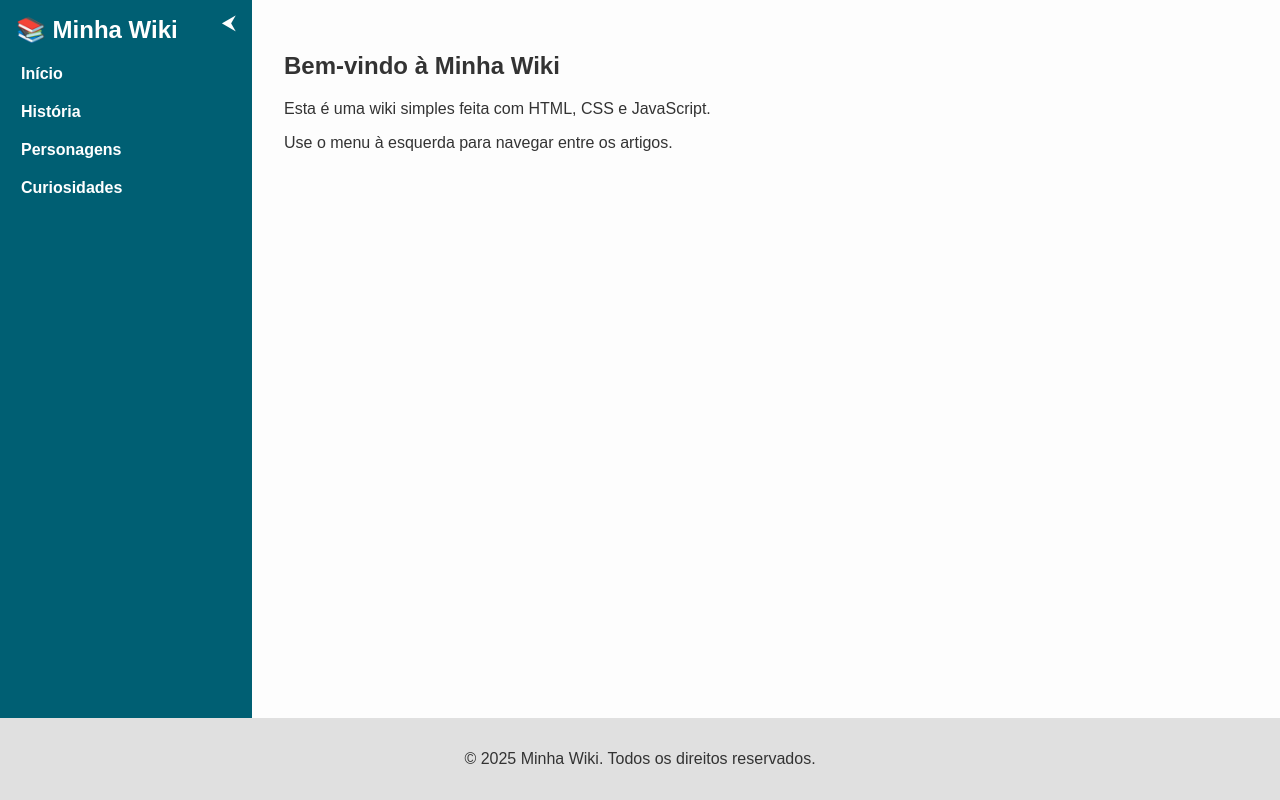
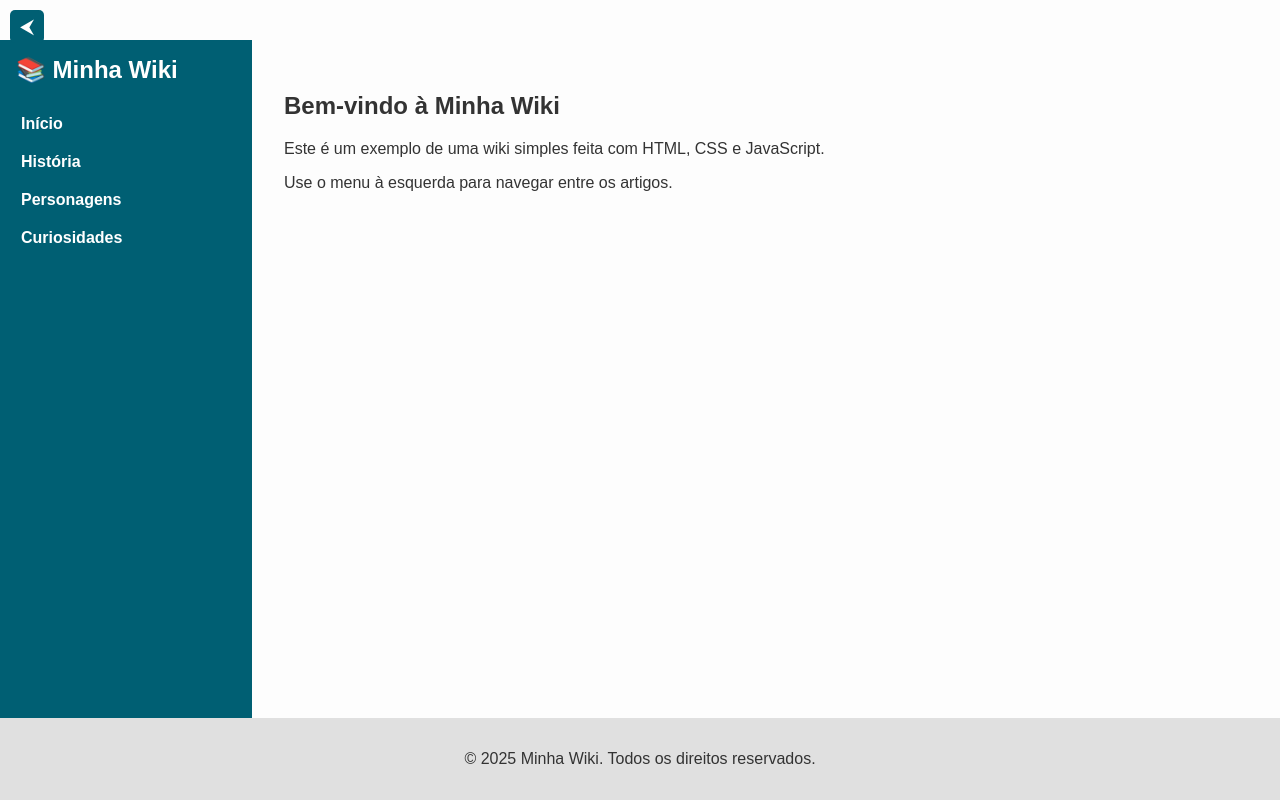
Before and after one commit to eupyetro0224234/Just-Another-Generic-Clicker-Game-But-With-References---Wiki, a plain HTML site: page index.html in a window 1280 px wide. Drawn offline with Linux system fonts and the light colour scheme.

Commit message:
Adicionando arquivos do site

```diff
--- a/index.html
+++ b/index.html
@@ -7,9 +7,10 @@
   <link rel="stylesheet" href="style.css">
 </head>
 <body>
+  <div id="toggle-btn" title="Ocultar menu">⮜</div>
+
   <div class="container">
     <aside id="sidebar" class="sidebar">
-      <button id="toggle-btn" title="Ocultar menu">⮜</button>
       <h1>📚 Minha Wiki</h1>
       <nav>
         <ul>
@@ -22,7 +23,7 @@
     </aside>
 
     <main id="conteudo" class="conteudo">
-      <!-- Conteúdo carregado via JS -->
+      <!-- Conteúdo dinâmico aqui -->
     </main>
   </div>
 
--- a/script.js
+++ b/script.js
@@ -1,7 +1,7 @@
 const paginas = {
   inicio: `
     <h2>Bem-vindo à Minha Wiki</h2>
-    <p>Esta é uma wiki simples feita com HTML, CSS e JavaScript.</p>
+    <p>Este é um exemplo de uma wiki simples feita com HTML, CSS e JavaScript.</p>
     <p>Use o menu à esquerda para navegar entre os artigos.</p>
   `,
   historia: `
@@ -20,7 +20,7 @@ const paginas = {
     <h2>Curiosidades</h2>
     <ul>
       <li>Wiki feita com HTML/CSS/JS puro.</li>
-      <li>Funciona como uma SPA simples para GitHub Pages.</li>
+      <li>Funciona como uma SPA simples no GitHub Pages.</li>
     </ul>
   `
 };
@@ -33,7 +33,6 @@ function mostrarPagina(nome) {
 document.addEventListener("DOMContentLoaded", () => {
   mostrarPagina('inicio');
 
-  // Links do menu
   document.querySelectorAll('a[data-pagina]').forEach(link => {
     link.addEventListener('click', e => {
       e.preventDefault();
@@ -42,7 +41,6 @@ document.addEventListener("DOMContentLoaded", () => {
     });
   });
 
-  // Botão de esconder/mostrar sidebar
   const toggleBtn = document.getElementById("toggle-btn");
   const sidebar = document.getElementById("sidebar");
 
--- a/style.css
+++ b/style.css
@@ -8,10 +8,25 @@ body {
   flex-direction: column;
 }
 
+#toggle-btn {
+  position: fixed;
+  top: 10px;
+  left: 10px;
+  z-index: 1000;
+  background-color: #005f73;
+  color: white;
+  border: none;
+  border-radius: 5px;
+  font-size: 20px;
+  padding: 5px 10px;
+  cursor: pointer;
+}
+
 .container {
   display: flex;
   flex: 1;
   min-height: 0;
+  margin-top: 40px;
 }
 
 .sidebar {
@@ -20,7 +35,8 @@ body {
   color: white;
   padding: 1rem;
   transition: transform 0.3s ease;
-  position: relative;
+  display: flex;
+  flex-direction: column;
 }
 
 .sidebar h1 {
@@ -51,17 +67,6 @@ body {
   background-color: #0a9396;
 }
 
-#toggle-btn {
-  position: absolute;
-  top: 10px;
-  right: 10px;
-  font-size: 20px;
-  background: none;
-  border: none;
-  color: white;
-  cursor: pointer;
-}
-
 .sidebar.hidden {
   transform: translateX(-220px);
 }
```
